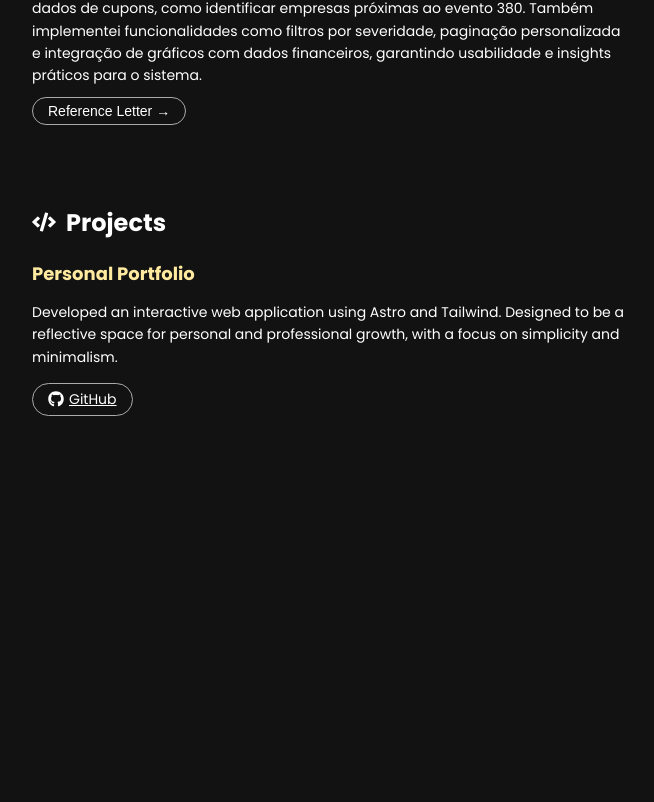
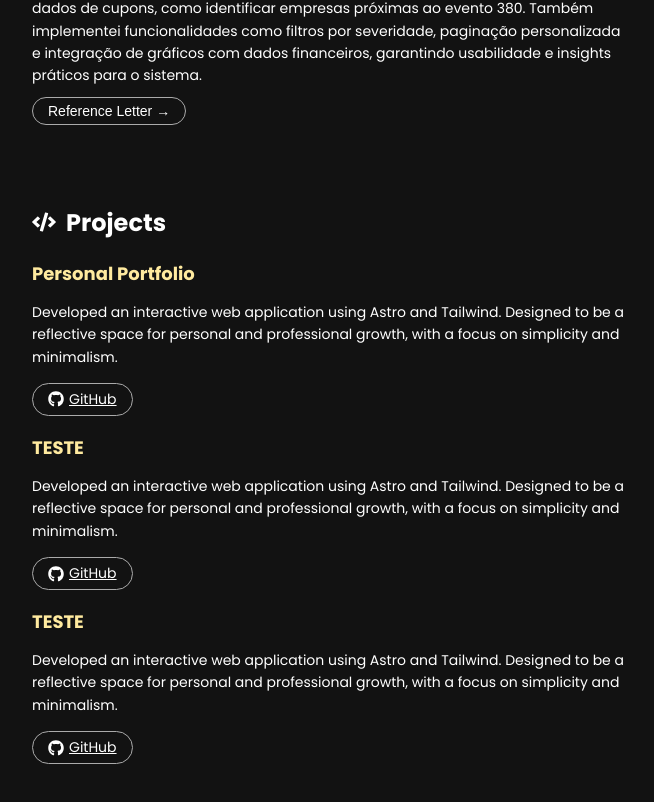
Before and after one commit to gabrielcsilvaa/PortfolioGabriel-react, a React (Create React App) app: page / in a window 1280 px wide. Shown: the part 2533-3335 px from the top of the page, without its empty margins (308-962 px from the left). Before the commit the page ends 3009 px from the top, so only its background shows below. Built offline with nearby package versions, Linux system fonts and the light colour scheme.

Commit message:
estilizaçao

```diff
--- a/src/components/projects.jsx
+++ b/src/components/projects.jsx
@@ -24,6 +24,34 @@ function Projects() {
             <FaGithub className='icon' /> GitHub
           </a>
         </div>
+        <h3 className='project-name'>TESTE</h3>
+        <p className='project-description'>
+          Developed an interactive web application using Astro and Tailwind.
+          Designed to be a reflective space for personal and professional
+          growth, with a focus on simplicity and minimalism.
+        </p>
+        <div className='project-links'>
+          <a
+            href='https://github.com/gabrielcsilvaa/PortfolioGabriel-react'
+            className='project-link'
+          >
+            <FaGithub className='icon' /> GitHub
+          </a>
+        </div>
+        <h3 className='project-name'>TESTE</h3>
+        <p className='project-description'>
+          Developed an interactive web application using Astro and Tailwind.
+          Designed to be a reflective space for personal and professional
+          growth, with a focus on simplicity and minimalism.
+        </p>
+        <div className='project-links'>
+          <a
+            href='https://github.com/gabrielcsilvaa/PortfolioGabriel-react'
+            className='project-link'
+          >
+            <FaGithub className='icon' /> GitHub
+          </a>
+        </div>
       </div>
     </div>
   );
```
